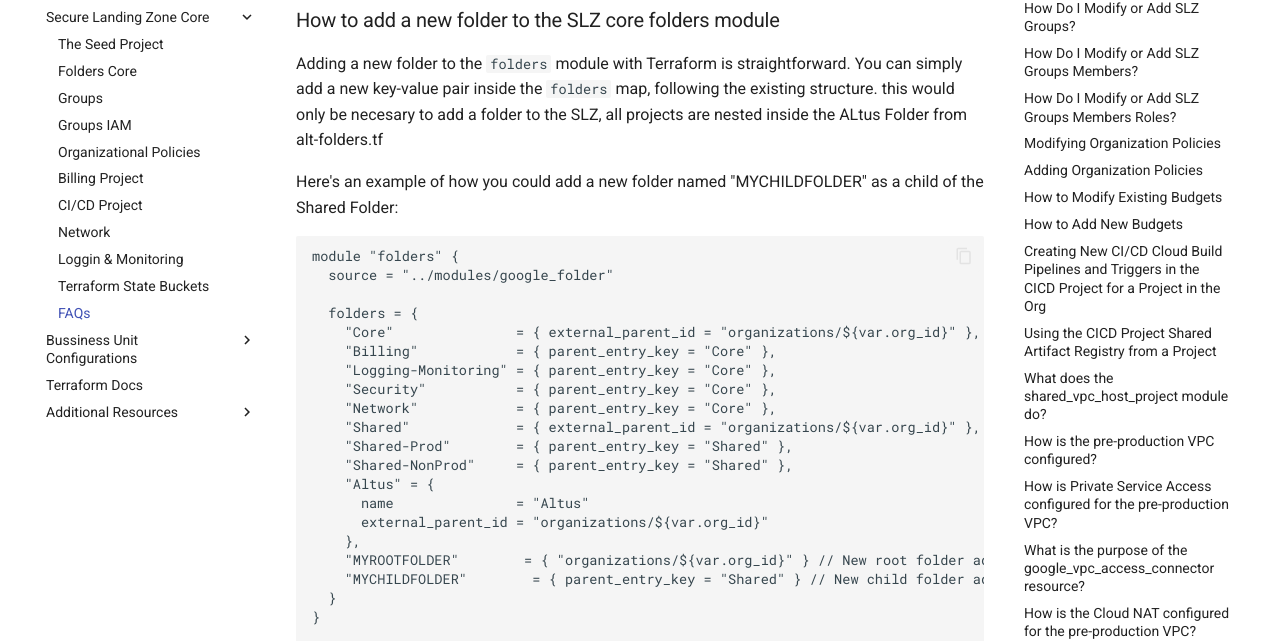
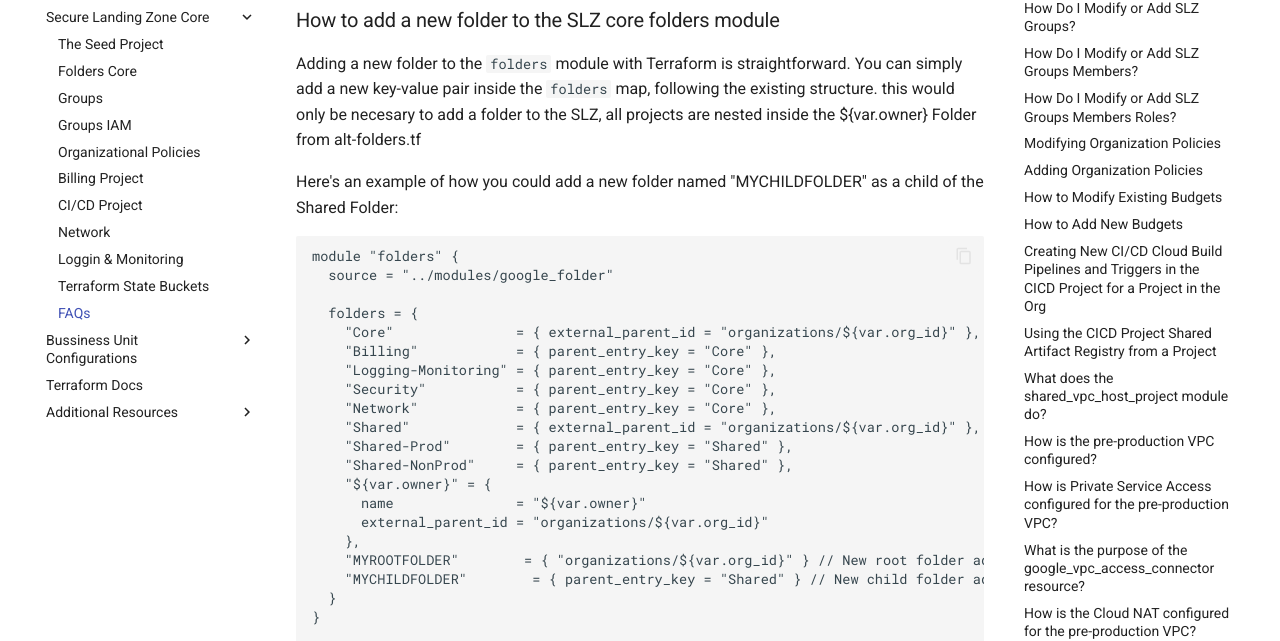
Before and after one commit to Lapeyus/GCP-SLZ, an MkDocs documentation site: the page built from documentation/docs/slz-faqs.md, in a window 1280 px wide and 1400 px high. Shown: the part 175-816 px from the top of the window. Built offline with MkDocs 1.6.1 and Material for MkDocs 9.7.7, drawn with Linux system fonts in a browser that asks for light colours; comment, search, counter and statistics services are not loaded; some of the changed text lies outside the part shown.

Commit message:
refactor(docs): update variable names and documentation

````diff
--- a/documentation/docs/slz-faqs.md
+++ b/documentation/docs/slz-faqs.md
@@ -1,6 +1,6 @@
 ### How to add a new folder to the SLZ core folders module
 
-Adding a new folder to the `folders` module with Terraform is straightforward. You can simply add a new key-value pair inside the `folders` map, following the existing structure. this would only be necesary to add a folder to the SLZ, all projects are nested inside the ALtus Folder from alt-folders.tf
+Adding a new folder to the `folders` module with Terraform is straightforward. You can simply add a new key-value pair inside the `folders` map, following the existing structure. this would only be necesary to add a folder to the SLZ, all projects are nested inside the ${var.owner} Folder from alt-folders.tf
 
 Here's an example of how you could add a new folder named "MYCHILDFOLDER" as a child of the Shared Folder:
 
@@ -17,8 +17,8 @@
     "Shared"             = { external_parent_id = "organizations/${var.org_id}" },
     "Shared-Prod"        = { parent_entry_key = "Shared" },
     "Shared-NonProd"     = { parent_entry_key = "Shared" },
-    "Altus" = {
-      name               = "Altus"
+    "${var.owner}" = {
+      name               = "${var.owner}"
       external_parent_id = "organizations/${var.org_id}"
     },
     "MYROOTFOLDER"        = { "organizations/${var.org_id}" } // New root folder added here
@@ -167,7 +167,7 @@
 # Development budget topic
 
 resource "google_pubsub_topic" "dev_budget" {
-name = "altus-dev-budget-topic-${random_string.suffix.result}"
+name = "${var.owner}-dev-budget-topic-${random_string.suffix.result}"
 project = module.billing_project.project_id
 }
 
@@ -251,8 +251,8 @@
 
 steps {
 name = "gcr.io/cloud-builders/docker"
-args = ["build", "--tag=us-central1-docker.pkg.dev/${module.cicd.project_id}/altus-docker/my-image:$SHORT_SHA", "."]
-args = ["push", "us-central1-docker.pkg.dev/${module.cicd.project_id}/altus-docker/my-image:$SHORT_SHA"]
+args = ["build", "--tag=us-central1-docker.pkg.dev/${module.cicd.project_id}/${var.owner}-docker/my-image:$SHORT_SHA", "."]
+args = ["push", "us-central1-docker.pkg.dev/${module.cicd.project_id}/${var.owner}-docker/my-image:$SHORT_SHA"]
 }
 }
 ```
@@ -324,7 +324,7 @@
   ...
   subnets = [
     {
-      subnet_name = "altus-trans-dev-us-east4"
+      subnet_name = "${var.owner}-trans-dev-us-east4"
       subnet_ip   = "192.168.100.0/24" # Change the IP range
       ...
     },
````
Also changed, not shown: documentation/docs/bu-groups.md (+2 -2 lines), documentation/docs/bu-projects.md (+12 -12 lines), documentation/docs/slz-projects-network.md (+2 -2 lines), documentation/docs/tfstate-buckets.md (+15 -15 lines), 1 other file.
